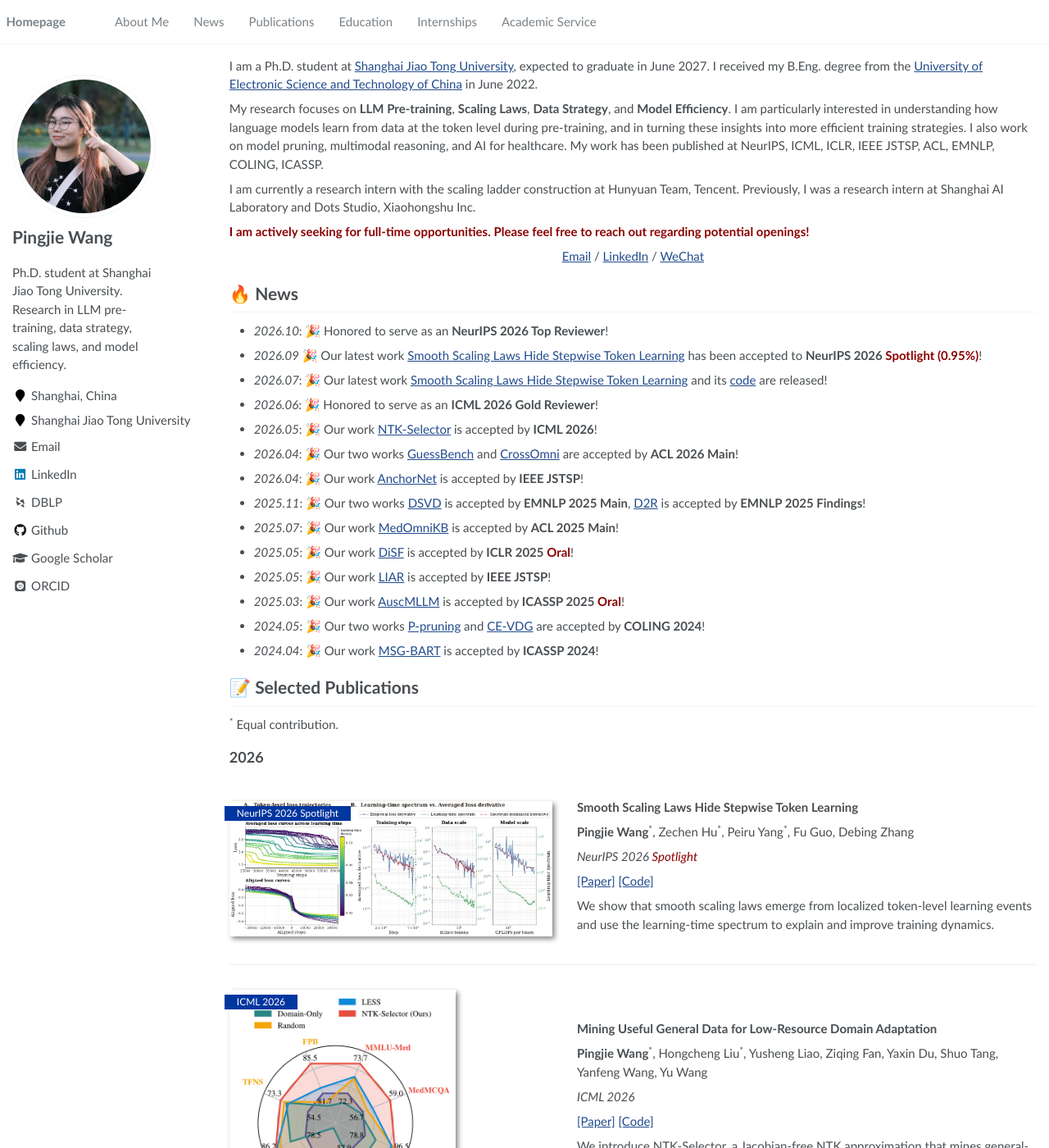
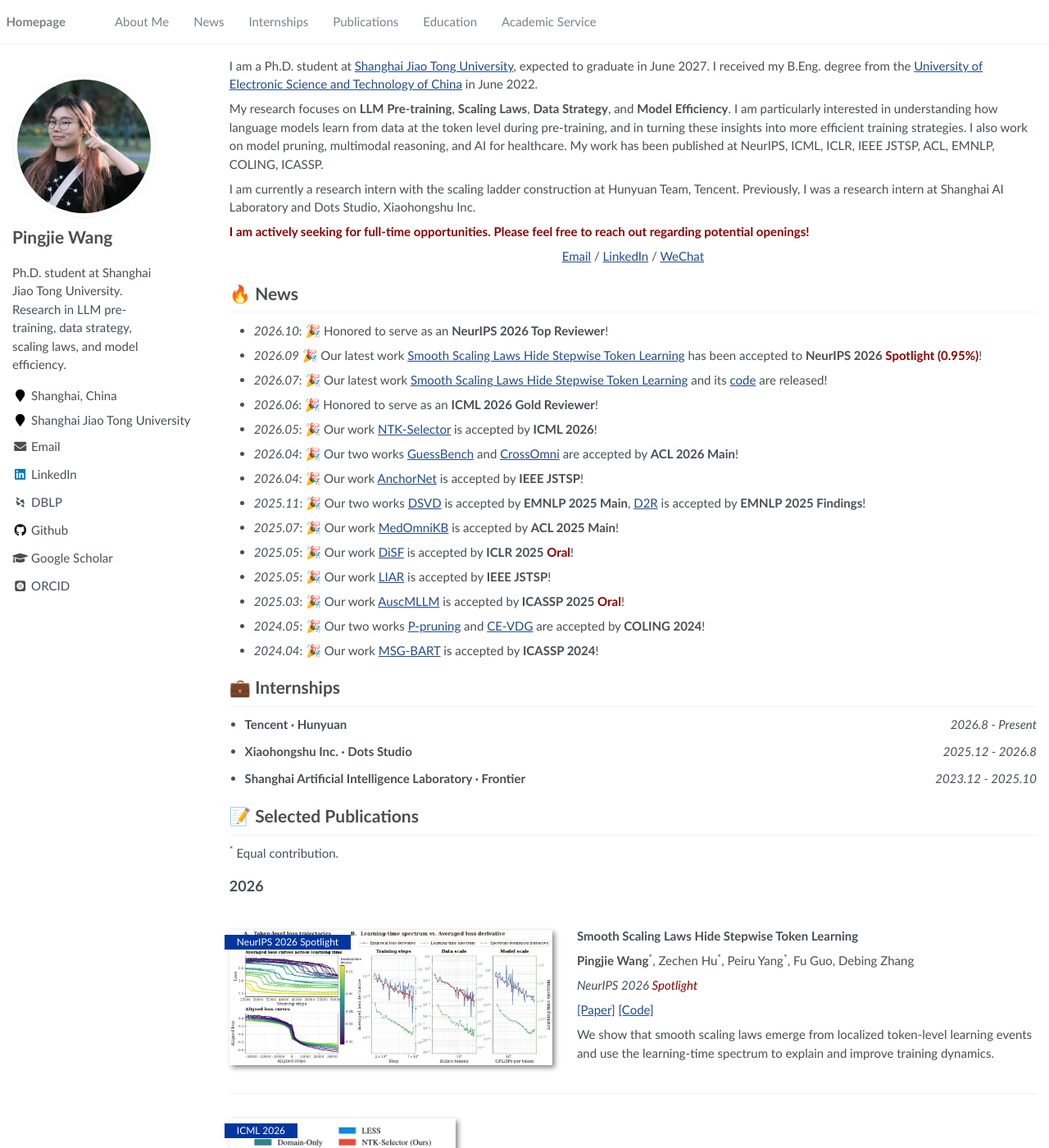
Before and after one commit to applewpj/applewpj.github.io, a Jekyll site: the page built from _pages/about.md, in a window 1280 px wide and 1400 px high. Shown: the whole window at 82% size. Built offline with Jekyll 4.4.1, drawn with Linux system fonts in a browser that asks for light colours; some web fonts are replaced; some of the changed text lies outside the part shown.

Commit message:
modify interships

```diff
--- a/_data/navigation.yml
+++ b/_data/navigation.yml
@@ -6,15 +6,15 @@ main:
   - title: "News"
     url: "/#-news"
 
+  - title: "Internships"
+    url: "/#-internships"
+
   - title: "Publications"
     url: "/#-publications"
 
   - title: "Education"
     url: "/#-education"
 
-  - title: "Internships"
-    url: "/#-internships"
-
   # - title: "Open Source"
   #   url: "/#-open-source"
 
--- a/_pages/about.md
+++ b/_pages/about.md
@@ -13,6 +13,8 @@ redirect_from:
 
 {% include_relative includes/news.md %}
 
+{% include_relative includes/internships.md %}
+
 {% include_relative includes/pub.md %}
 
 {% include_relative includes/honers.md %}
--- /dev/null
+++ b/_pages/includes/internships.md
@@ -0,0 +1,7 @@
+# 💼 Internships
+
+<ul class="experience-list">
+<li><div class="experience-heading"><strong>Tencent · Hunyuan</strong><span class="dates">2026.8 - Present</span></div></li>
+<li><div class="experience-heading"><strong>Xiaohongshu Inc. · Dots Studio</strong><span class="dates">2025.12 - 2026.8</span></div></li>
+<li><div class="experience-heading"><strong>Shanghai Artificial Intelligence Laboratory · Frontier</strong><span class="dates">2023.12 - 2025.10</span></div></li>
+</ul>
--- a/assets/css/main.scss
+++ b/assets/css/main.scss
@@ -107,3 +107,30 @@ h1:before, .anchor:before {
     background-color: #00369f;
     font-size: .8em;
 }
+
+.experience-list {
+    margin: .5em 0 1em;
+    padding-left: 1.25em;
+
+    li {
+        margin-bottom: .7em;
+    }
+}
+
+.experience-heading {
+    display: flex;
+    justify-content: space-between;
+    align-items: baseline;
+    column-gap: 1.5rem;
+
+    strong {
+        min-width: 0;
+    }
+}
+
+.dates {
+    flex: none;
+    margin-left: auto;
+    font-style: italic;
+    white-space: nowrap;
+}
```
Also changed, not shown: _pages/includes/honers.md (+0 -6 lines).
